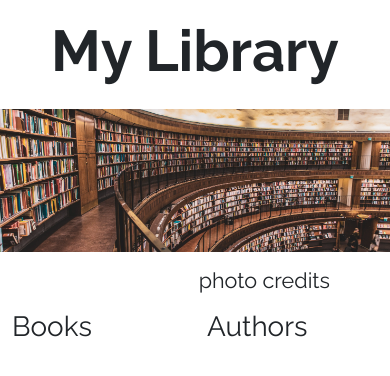
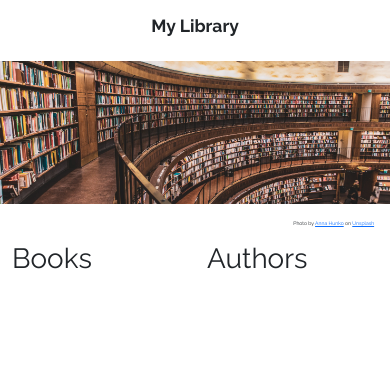
Before and after one commit to bitdevlk/library-spa, a React (Create React App) app: page / in a window 390 px wide. Shown: the top 376 px of the page. Built offline with nearby package versions, Linux system fonts and the light colour scheme.

Commit message:
Responsive hero section

```diff
--- a/src/App.css
+++ b/src/App.css
@@ -1,6 +1,11 @@
 .hero-title {
-  font-size: 3.6rem;
+  font-size: 4.5vw;
   font-weight: 800;
   text-align: center;
   margin-bottom: 1rem;
 }
+
+.credit-text {
+  font-size: 1.3vw;
+  padding-right: 1vw;
+}
--- a/src/App.tsx
+++ b/src/App.tsx
@@ -13,9 +13,7 @@ function App() {
         <img src="library.webp" alt="library" className='img-fluid border-0' />
       </div>
       <div className='col-12 my-2 text-end' >
-        <a className='text-reset text-decoration-none' href="https://unsplash.com/photos/ajE5goOGzZc" >
-          <h4 className='px-5'> photo credits </h4>
-        </a>
+        <h4 className='credit-text'> Photo by <a href="https://unsplash.com/@annahunko?utm_source=unsplash&utm_medium=referral&utm_content=creditCopyText">Anna Hunko</a> on <a href="https://unsplash.com/?utm_source=unsplash&utm_medium=referral&utm_content=creditCopyText">Unsplash</a> </h4>
       </div>
       <div className='col-6' >
         <Books></Books>
```
